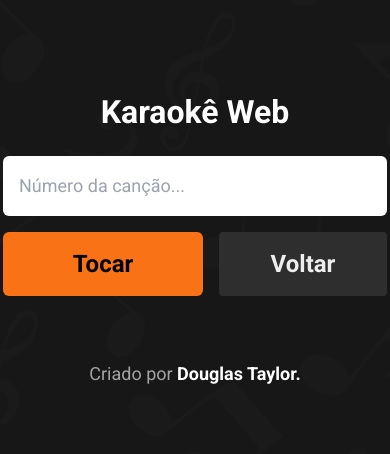
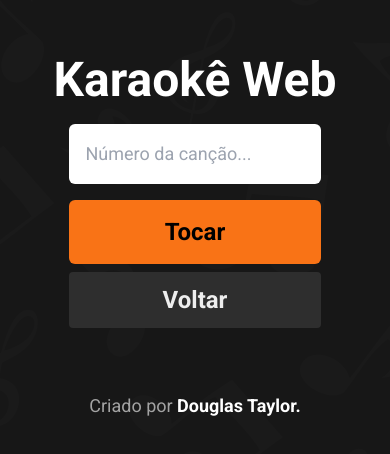
Before and after one commit to douglastaylorb/busca-musicas-karaoke, a Vue app: page /karaoke in a window 390 px wide. Shown: the part 184-638 px from the top of the page. Built offline with nearby package versions, Linux system fonts and the light colour scheme.

Commit message:
muda para tailwind

```diff
--- a/src/components/Karaoke.vue
+++ b/src/components/Karaoke.vue
@@ -1,15 +1,15 @@
 <template>
   <div class="karaoke-container flex flex-col items-center justify-center text-center text-white">
-    <h1 class="mb-5 lg:text-8xl md:text-6xl">Karaokê Web</h1>
-    <div class="flex flex-col items-center justify-center">
+    <h1 class="mb-5 text-8xl max-md:text-6xl max-sm:text-5xl">Karaokê Web</h1>
+    <div class="px-4 flex flex-col items-center justify-center w-full">
       <input
         type="text"
         v-model="nomeVideo"
         placeholder="Número da canção..."
         @keypress.enter="buscarVideo"
-        class="p-4 mb-4 text-lg border-none rounded-md outline-none w-96 max-w-full"
+        class="p-4 mb-4 text-lg border-none rounded-md outline-none w-full max-w-md"
       />
-      <div class="flex justify-around w-full max-w-md gap-4">
+      <div class="flex justify-around max-sm:flex-col w-full max-w-md gap-4 max-sm:gap-2">
         <button
           @click="buscarVideo"
           class="flex-1 px-8 py-4 text-2xl font-bold text-black bg-orange-500 rounded-md hover:opacity-80 active:opacity-60"
```
